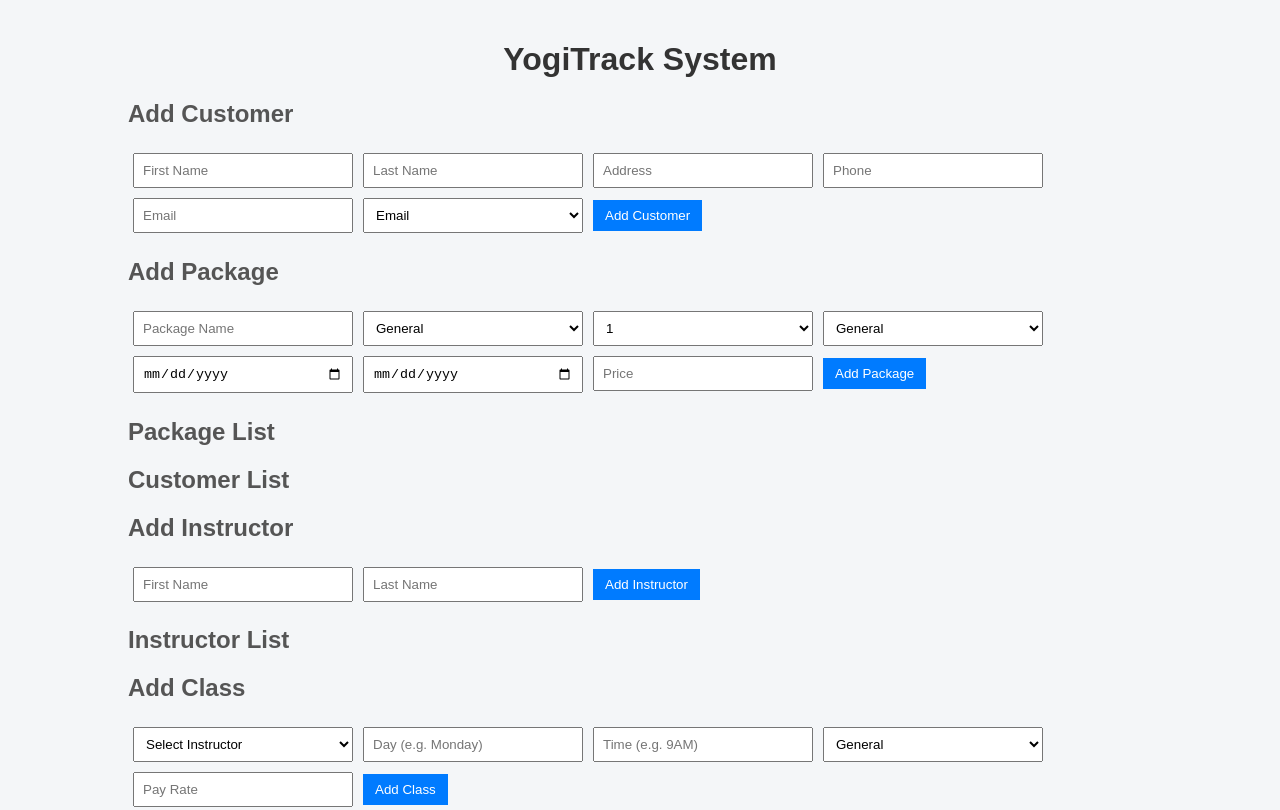
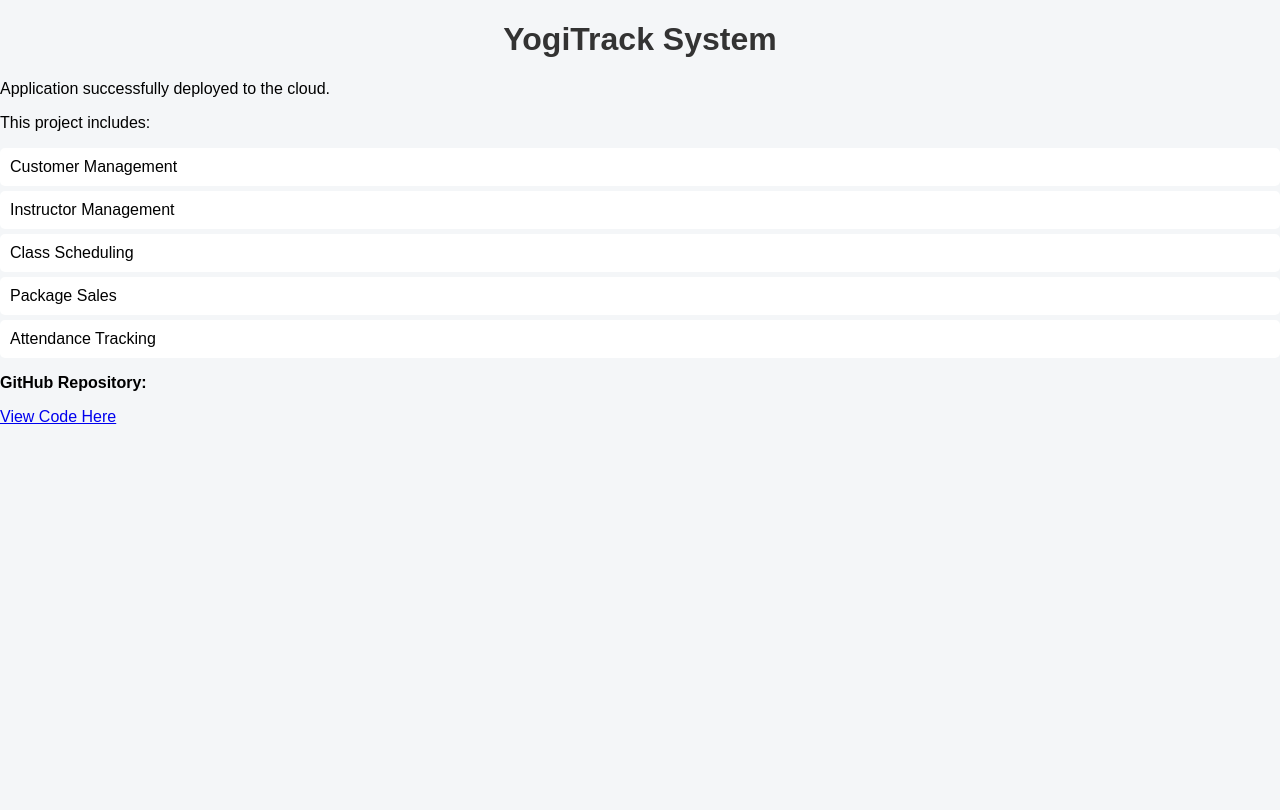
Before and after one commit to JeremiahDan-cmd/YogiTrack, a React app: page index.html in a window 1280 px wide. Shown: the top 810 px of the page. Built offline with nearby package versions, Linux system fonts and the light colour scheme.

Commit message:
Update index.html

```diff
--- a/index.html
+++ b/index.html
@@ -1,15 +1,27 @@
 <!DOCTYPE html>
 <html lang="en">
-
 <head>
-    <meta charset="UTF-8" />
-    <meta name="viewport" content="width=device-width, initial-scale=1.0" />
-    <title>YogiTrack</title>
+  <meta charset="UTF-8" />
+  <meta name="viewport" content="width=device-width, initial-scale=1.0" />
+  <title>YogiTrack</title>
 </head>
 
 <body>
-    <div id="root"></div>
-    <script type="module" src="./index.js"></script>
+  <h1>YogiTrack System</h1>
+  <p>Application successfully deployed to the cloud.</p>
+
+  <p>This project includes:</p>
+  <ul>
+    <li>Customer Management</li>
+    <li>Instructor Management</li>
+    <li>Class Scheduling</li>
+    <li>Package Sales</li>
+    <li>Attendance Tracking</li>
+  </ul>
+
+  <p><strong>GitHub Repository:</strong></p>
+  <a href="https://github.com/JeremiahDan-cmd/YogiTrack">
+    View Code Here
+  </a>
 </body>
-
 </html>
```
